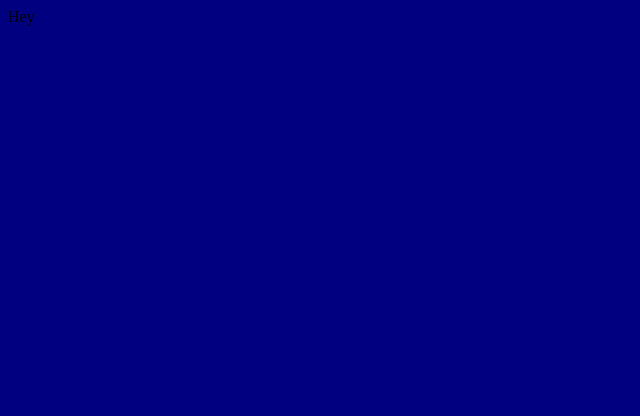
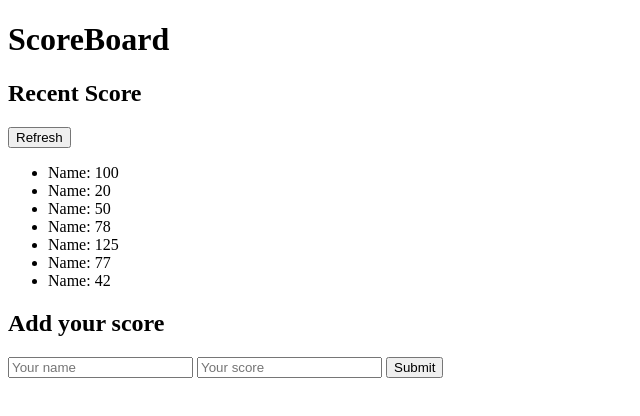
Before and after one commit to AbayomiOlaoye/scoreboard, a website built with webpack: page src/temp.html in a window 1280 px wide. Shown: the whole page, without its empty margins (0-640 px from the left). Built offline with nearby package versions, Linux system fonts and the light colour scheme.

Commit message:
Add html template

```diff
--- a/src/style.scss
+++ b/src/style.scss
@@ -1,3 +1,3 @@
-body {
-  background-color: navy;
-}
+// body {
+//   background-color: navy;
+// }
--- a/src/temp.html
+++ b/src/temp.html
@@ -7,6 +7,38 @@
   <title><%= htmlWebpackPlugin.options.title %></title>
 </head>
 <body>
-  <div class="container">Hey</div>
+  <header>
+    <h1 class="logo">Score<span>Board</span></h1>
+  </header>
+  <div class="container">
+    <div class="board">
+      <div class="recent">
+        <div class="ref_scores">
+          <h2 class="text">Recent Score</h2>
+          <button>Refresh</button>
+        </div>
+        <div class="scores">
+          <ul class="list">
+            <li>Name: 100</li>
+            <li>Name: 20</li>
+            <li>Name: 50</li>
+            <li>Name: 78</li>
+            <li>Name: 125</li>
+            <li>Name: 77</li>
+            <li>Name: 42</li>
+          </ul>
+        </div>
+      </div>
+      <div class="input_div">
+        <h2 class="text">Add your score</h2>
+        <form action="#" class="form">
+          <input type="text" placeholder="Your name" id="name">
+          <input type="number" placeholder="Your score" id="points">
+          <button type="submit">Submit</button>
+        </form>
+      </div>
+    </div>
+
+  </div>
 </body>
 </html>
```
